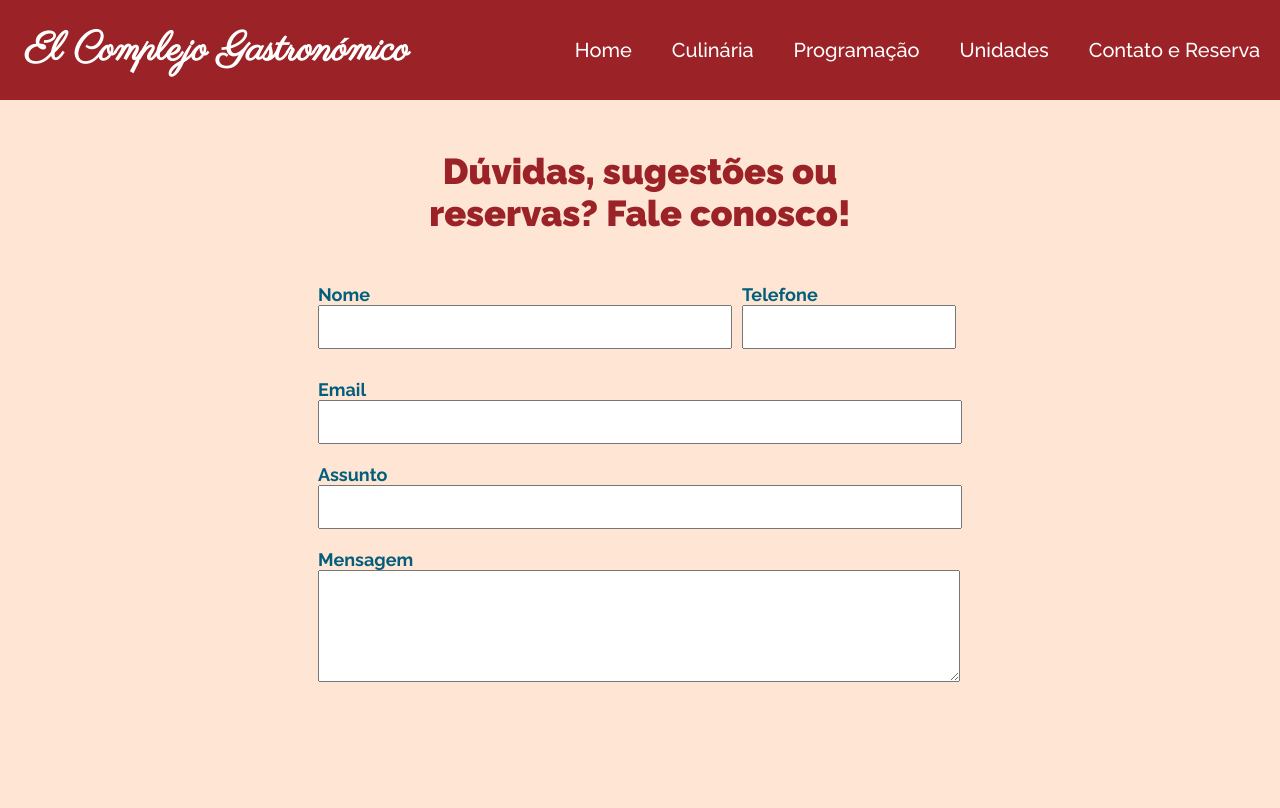
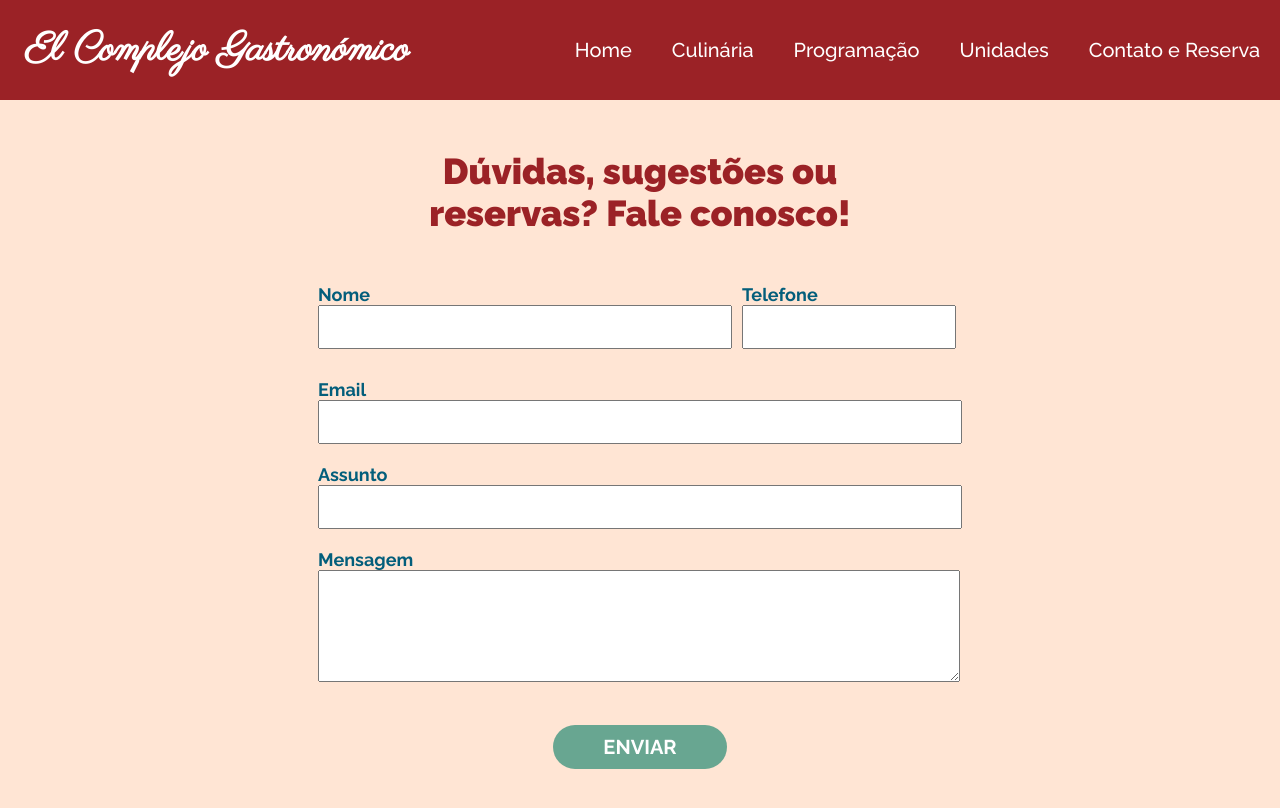
Before and after one commit to ingridmiranda/projeto-site-gastronomico, a React (Create React App) app: page /contato in a window 1280 px wide. Shown: the top 808 px of the page. Built offline with nearby package versions, Linux system fonts and the light colour scheme.

Commit message:
create action when contact button is clicked

```diff
--- a/src/pages/Contato/index.js
+++ b/src/pages/Contato/index.js
@@ -1,6 +1,15 @@
 import './styles.css'
 
+
 const Contato = ()=>{
+    const clearData = () =>{
+        document.getElementById('inputName').value="";
+        document.getElementById('inputPhone').value="";
+        document.getElementById('inputEmail').value="";
+        document.getElementById('inputAssunto').value="";
+        document.getElementById('inputMensagem').value="";
+        alert("Agradecemos pelo contato! Em breve responderemos seu chamado!")
+    }
     return (
         <main className="container-contato">
 
@@ -9,27 +18,29 @@ const Contato = ()=>{
                 <div className="container-first-line">
                     <div>
                         <h2>Nome</h2>
-                        <input text />
+                        <input type="text" id="inputName"/>
                     </div>
                     <div>
                         <h2>Telefone</h2>
-                        <input text />
+                        <input type="phone" id="inputPhone"/>
                     </div>
                 </div>
                 <div>
                     <h2>Email</h2>
-                    <input text />
+                    <input text id="inputEmail"/>
                 </div>
                 <div>
                     <h2>Assunto</h2>
-                    <input text />
+                    <input text id="inputAssunto"/>
                 </div>
                 <div>
                     <h2>Mensagem</h2>
-                    <textarea text />
+                    <textarea text id="inputMensagem"/>
                 </div>
             </div>
+            <a onClick={clearData}>ENVIAR</a>
         </main>
+
     )
 }
 
--- a/src/pages/Contato/styles.css
+++ b/src/pages/Contato/styles.css
@@ -65,3 +65,15 @@
     padding-left: 10px;
     padding-top: 10px;
 }
+
+.container-contato a{
+    color: white;
+    background-color: #68A691;
+    font-family: 'Raleway', sans-serif;
+    font-weight: 700;
+    font-size: 20px;
+    padding: 10px 50px;
+    margin-top: 20px;
+    border-radius: 25px;
+    cursor: pointer;
+}
```
